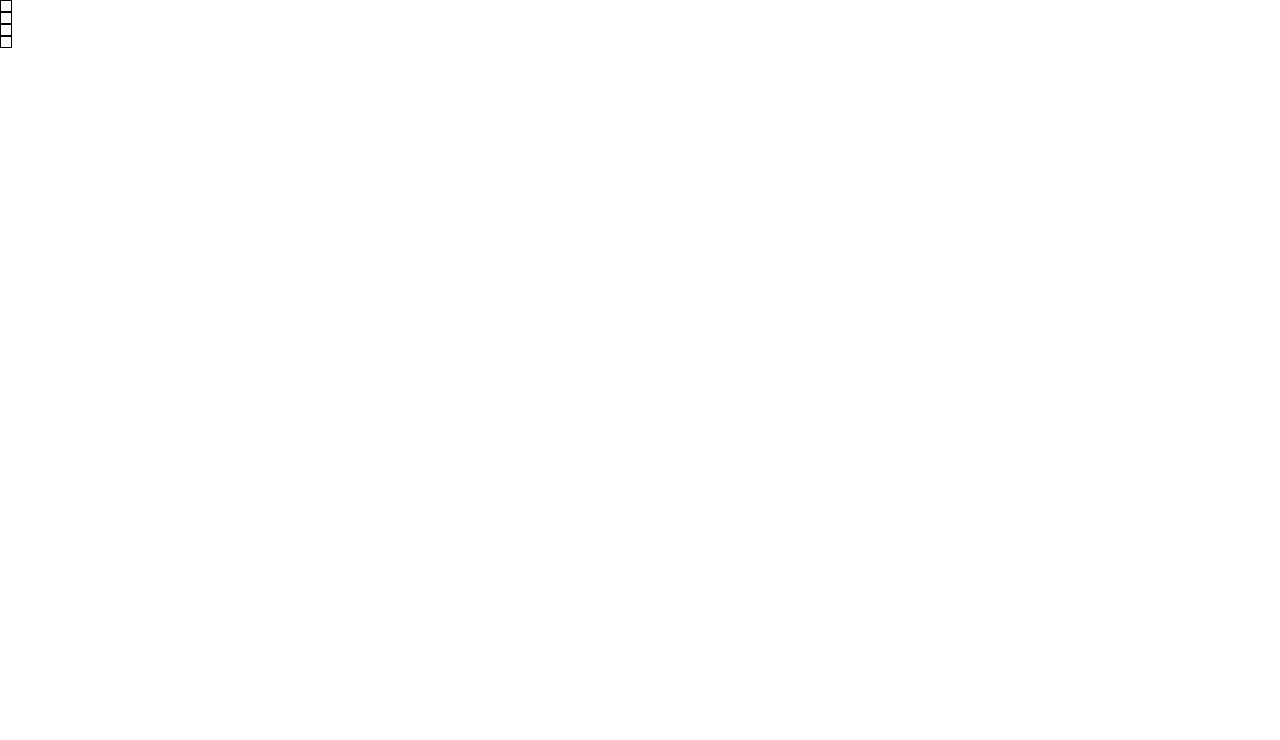
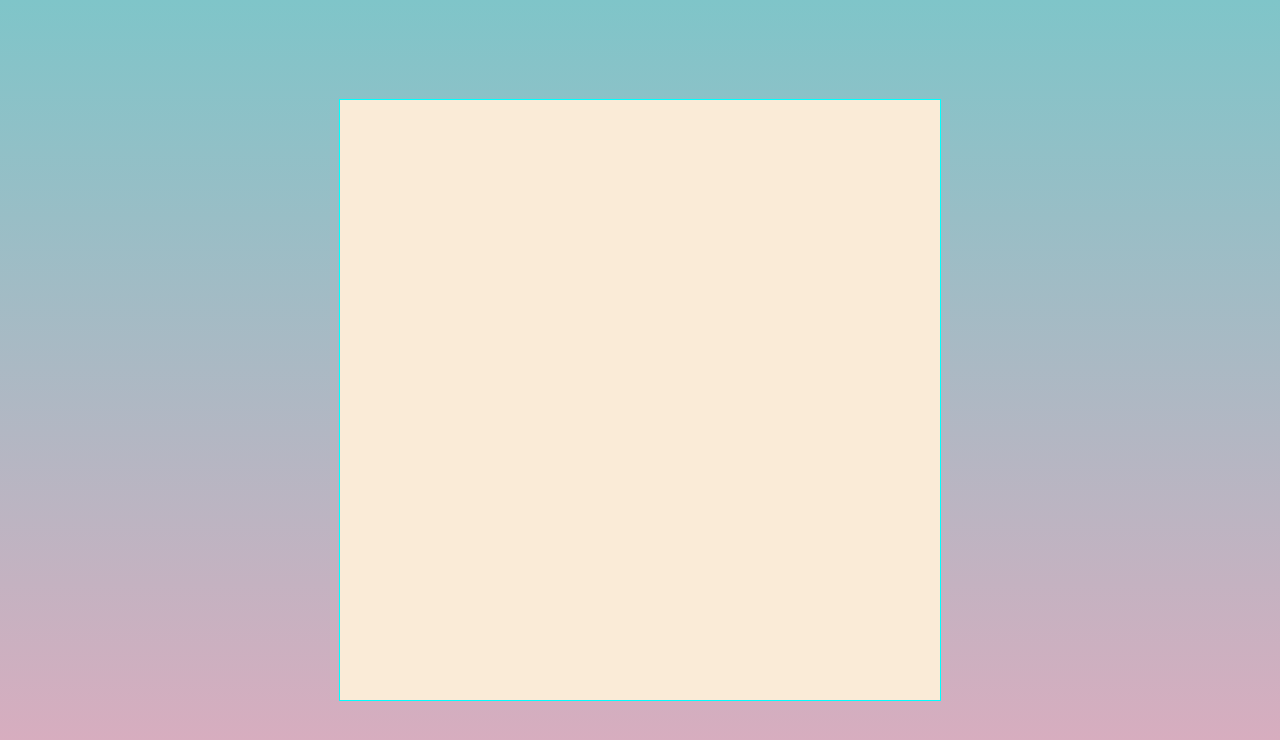
Before and after one commit to Roman1510/search-visual, a React (Vite) app: page / in a window 1280 px wide. Shown: the top 740 px of the page. Built offline with nearby package versions, Linux system fonts and the light colour scheme.

Commit message:
setting up the board

```diff
--- a/src/App.jsx
+++ /dev/null
@@ -1,11 +0,0 @@
-import Board from './components/Board/Board'
-
-function App() {
-  return (
-    <div>
-      <Board size={4} />
-    </div>
-  )
-}
-
-export default App
--- /dev/null
+++ b/src/components/App/App.jsx
@@ -0,0 +1,12 @@
+import Board from '../Board/Board'
+import './AppStyle.css'
+
+function App() {
+  return (
+    <div className="app">
+      <Board size={600} />
+    </div>
+  )
+}
+
+export default App
--- /dev/null
+++ b/src/components/App/AppStyle.css
@@ -0,0 +1,6 @@
+.app {
+  width: 100vw;
+  height: 100vh;
+  background: -webkit-linear-gradient(top, #7fc5c9, #deabbe);
+  text-align: center;
+}
--- a/src/components/Board/Board.jsx
+++ b/src/components/Board/Board.jsx
@@ -1,14 +1,8 @@
 import React from 'react'
-import Cell from '../Cell/Cell'
+import './BoardStyle.css'
 
 const Board = ({ size }) => {
-  return (
-    <div>
-      {[...Array(size)].map((e, i) => (
-        <Cell key={i} />
-      ))}
-    </div>
-  )
+  return <canvas id="canvas" height={size + 'px'} width={size + 'px'}></canvas>
 }
 
 export default Board
--- /dev/null
+++ b/src/components/Board/BoardStyle.css
@@ -0,0 +1,17 @@
+.score {
+  font-family: verdana;
+  font-size: 2em;
+  position: relative;
+  color: #fff;
+}
+canvas {
+  border: 1px solid cyan;
+  background-color: antiquewhite;
+  display: block;
+  position: absolute;
+  margin: auto;
+  top: 0;
+  bottom: 0;
+  right: 0;
+  left: 0;
+}
--- a/src/components/Cell/Cell.jsx
+++ /dev/null
@@ -1,8 +0,0 @@
-import React from 'react'
-import './CellStyle.css'
-
-const Cell = () => {
-  return <div className="cell"></div>
-}
-
-export default Cell
--- a/src/components/Cell/CellStyle.css
+++ /dev/null
@@ -1,5 +0,0 @@
-.cell {
-  width: 10px;
-  height: 10px;
-  border: 1px solid black;
-}
--- a/src/main.jsx
+++ b/src/main.jsx
@@ -1,7 +1,7 @@
 import React from 'react'
 import ReactDOM from 'react-dom'
 import './index.css'
-import App from './App'
+import App from './components/App/App'
 
 ReactDOM.render(
   <React.StrictMode>
```
Also changed, not shown: src/components/Board/Board.module.css (deleted).
